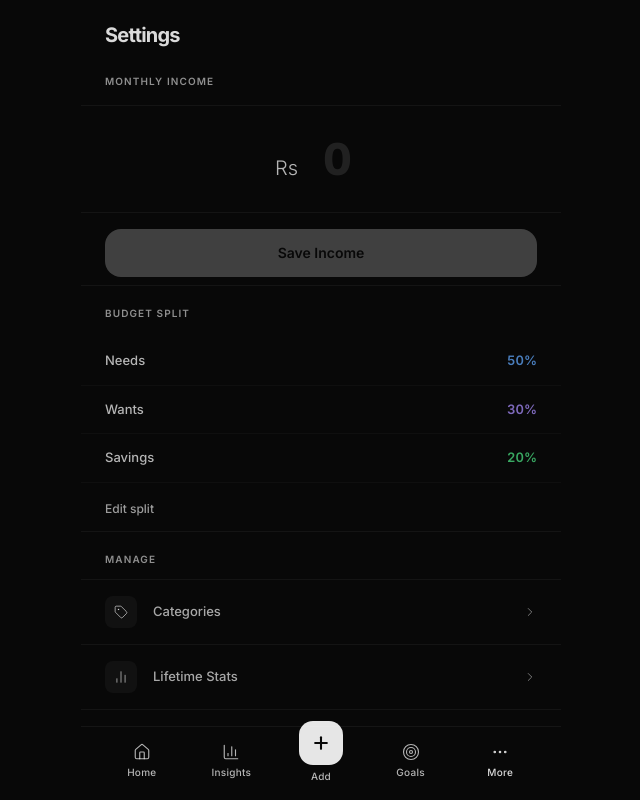
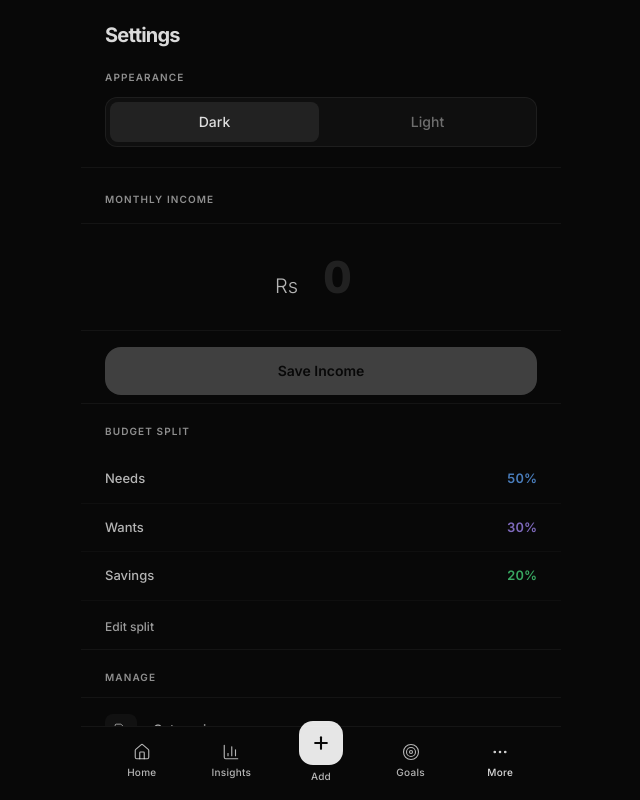
Before and after one commit to MAliQ-pak/finance-tracker, a React (Vite) app: page /settings in a window 1280 px wide. Shown: the whole page, without its empty margins (319-959 px from the left). Built offline with nearby package versions, Linux system fonts and the light colour scheme.

Commit message:
Add light theme with toggle in Settings

```diff
--- a/src/pages/Insights.tsx
+++ b/src/pages/Insights.tsx
@@ -1,6 +1,7 @@
 import { useState, useMemo } from 'react'
 import { useLiveQuery } from 'dexie-react-hooks'
 import { ChevronLeft, ChevronRight, RotateCcw, Sparkles } from 'lucide-react'
+import { useTheme } from '@/lib/theme'
 import {
   BarChart, Bar, XAxis, YAxis,
   ResponsiveContainer, Tooltip,
@@ -29,6 +30,16 @@ export default function Insights() {
   const [copying, setCopying] = useState(false)
   const [toastMsg, setToastMsg] = useState('')
   const [ignoredKeys, setIgnoredKeys] = useState<Set<string>>(new Set())
+  const { theme } = useTheme()
+
+  // Recharts colors — must be resolved values (SVG attributes don't support CSS vars)
+  const chartBarFill    = theme === 'dark' ? 'rgba(255,255,255,0.15)' : 'rgba(0,0,0,0.10)'
+  const chartTickFill   = theme === 'dark' ? 'rgba(255,255,255,0.40)' : 'rgba(0,0,0,0.42)'
+  const chartTooltipBg  = theme === 'dark' ? '#0f0f0f' : '#ffffff'
+  const chartTooltipBorder = theme === 'dark' ? 'rgba(255,255,255,0.08)' : 'rgba(0,0,0,0.08)'
+  const chartItemColor  = theme === 'dark' ? 'rgba(255,255,255,0.65)' : 'rgba(0,0,0,0.65)'
+  const chartLabelColor = theme === 'dark' ? 'rgba(255,255,255,0.42)' : 'rgba(0,0,0,0.42)'
+  const chartCursorFill = theme === 'dark' ? 'rgba(255,255,255,0.02)' : 'rgba(0,0,0,0.03)'
 
   const income = getMonthlyIncome()
   const splits = getBudgetSplits()
@@ -370,7 +381,7 @@ export default function Insights() {
                 <BarChart data={dailyData} barSize={5} barCategoryGap="30%">
                   <XAxis
                     dataKey="date"
-                    tick={{ fontSize: 9, fill: 'rgba(var(--fg),0.18)', fontFamily: 'Inter' }}
+                    tick={{ fontSize: 9, fill: chartTickFill, fontFamily: 'Inter' }}
                     axisLine={false}
                     tickLine={false}
                   />
@@ -378,17 +389,17 @@ export default function Insights() {
                   <Tooltip
                     formatter={(v: any) => [typeof v === 'number' ? formatCurrency(v) : 'Rs 0', '']}
                     contentStyle={{
-                      background: 'var(--bg-surface)',
-                      border: '1px solid rgba(var(--fg),0.08)',
+                      background: chartTooltipBg,
+                      border: `1px solid ${chartTooltipBorder}`,
                       borderRadius: 8,
                       fontSize: 11,
                       fontFamily: 'Inter',
                     }}
-                    itemStyle={{ color: 'rgba(var(--fg),0.6)' }}
-                    labelStyle={{ color: 'rgba(var(--fg),0.3)', fontSize: 10 }}
-                    cursor={{ fill: 'rgba(var(--fg),0.02)' }}
+                    itemStyle={{ color: chartItemColor }}
+                    labelStyle={{ color: chartLabelColor, fontSize: 10 }}
+                    cursor={{ fill: chartCursorFill }}
                   />
-                  <Bar dataKey="amount" fill="rgba(var(--fg),0.15)" radius={[2, 2, 0, 0]} />
+                  <Bar dataKey="amount" fill={chartBarFill} radius={[2, 2, 0, 0]} />
                 </BarChart>
               </ResponsiveContainer>
             </div>
--- a/src/pages/Settings.tsx
+++ b/src/pages/Settings.tsx
@@ -11,6 +11,7 @@ import {
 import { db } from '@/db/db'
 import { formatCurrency } from '@/lib/categories'
 import { cn } from '@/lib/utils'
+import { useTheme } from '@/lib/theme'
 
 function clamp(n: number) {
   return Math.max(0, Math.min(100, n))
@@ -18,6 +19,7 @@ function clamp(n: number) {
 
 export default function Settings() {
   const navigate = useNavigate()
+  const { theme, setTheme } = useTheme()
   const [income, setIncome] = useState('')
   const [splits, setSplits] = useState<BudgetSplits>({ needs: 50, wants: 30, savings: 20 })
   const [editingSplits, setEditingSplits] = useState(false)
@@ -103,6 +105,29 @@ export default function Settings() {
       {/* Page header */}
       <div className="px-6 pt-5 pb-0">
         <p className="text-[rgba(var(--fg),0.85)] text-[20px] font-[700] tracking-[-0.8px]">Settings</p>
+      </div>
+
+      {/* Appearance */}
+      <div className="px-6 pt-5 pb-0">
+        <p className="section-label mb-3">Appearance</p>
+      </div>
+      <div className="px-6 pb-5 border-b border-[rgba(var(--fg),0.05)]">
+        <div className="flex bg-[rgba(var(--fg),0.03)] border border-[rgba(var(--fg),0.06)] rounded-xl p-1 gap-1">
+          {(['dark', 'light'] as const).map(t => (
+            <button
+              key={t}
+              onClick={() => setTheme(t)}
+              className={cn(
+                'flex-1 py-2.5 rounded-lg text-sm font-medium transition-all capitalize',
+                theme === t
+                  ? 'bg-[rgba(var(--fg),0.08)] text-[rgba(var(--fg),0.85)]'
+                  : 'text-[rgba(var(--fg),0.40)]'
+              )}
+            >
+              {t.charAt(0).toUpperCase() + t.slice(1)}
+            </button>
+          ))}
+        </div>
       </div>
 
       {/* Income */}
```
